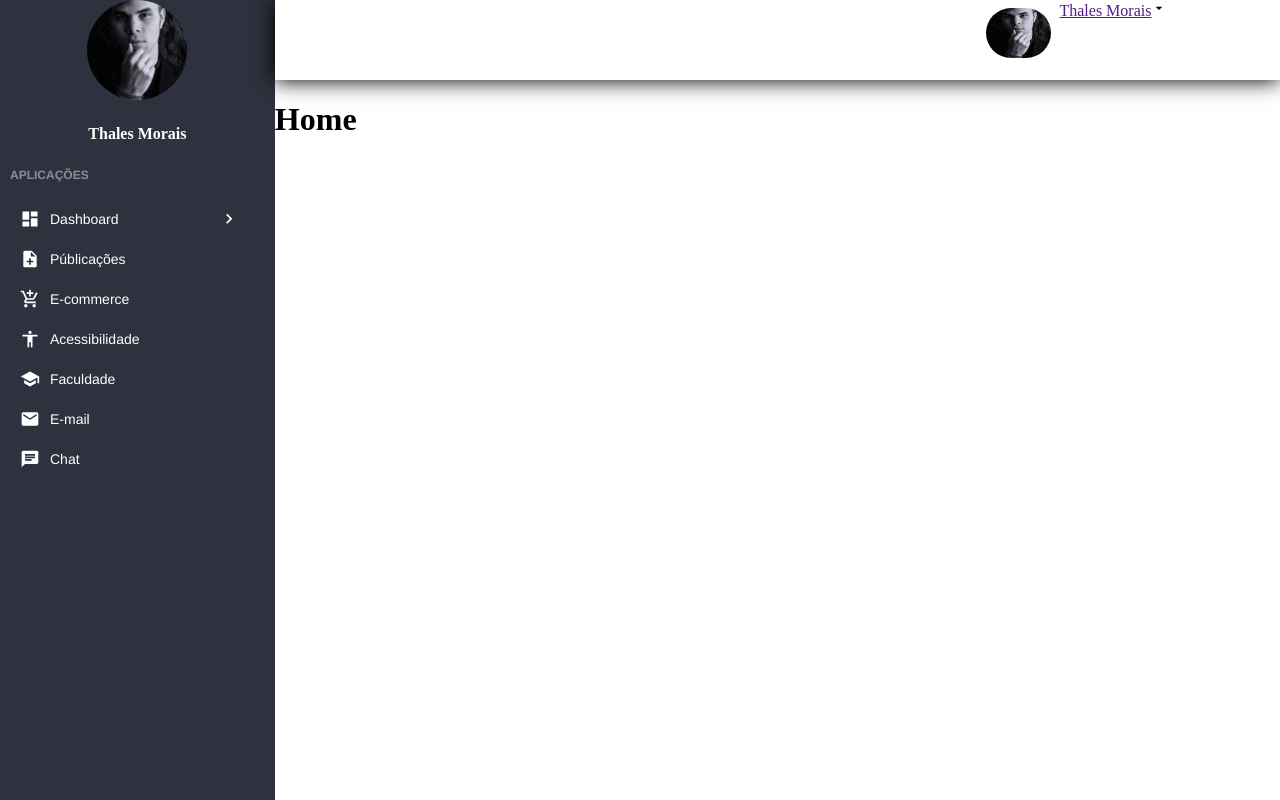
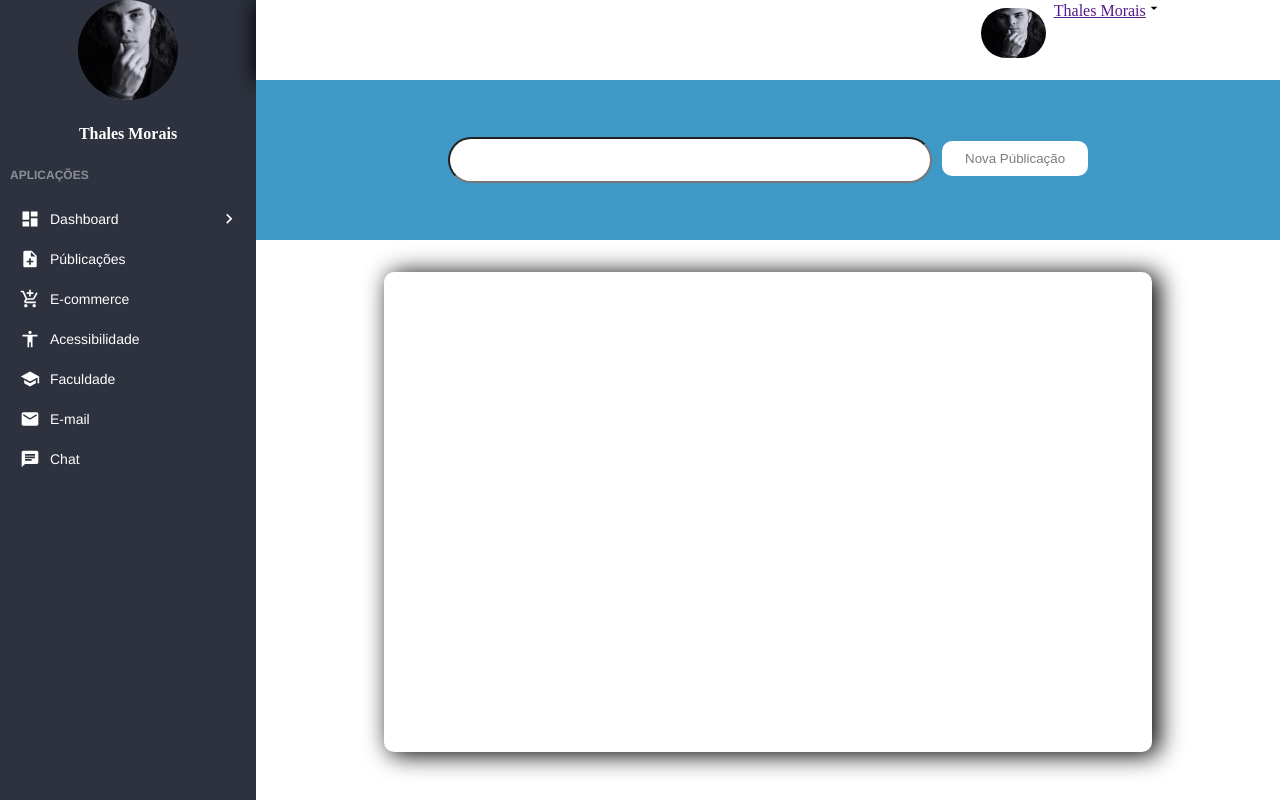
Before and after one commit to Thalesmoraisdealmeida21/dashboardCms, a React (Create React App) app: page / in a window 1280 px wide. Built offline with nearby package versions, Linux system fonts and the light colour scheme.

Commit message:
Adicionado tela home

```diff
--- /dev/null
+++ b/src/components/pages/home.css
@@ -0,0 +1,55 @@
+.headerPage{
+
+  display: flex;
+  flex-direction: row;
+  background-color: #3F99C6;
+  width: 80vw;
+  height: 20vh;
+
+}
+
+.headerPage input{
+  height: 40px;
+  border-radius: 50px;
+  background-color: white;
+  outline: none;
+  width: 100%;
+}
+
+.form{
+  display: flex;
+  flex-direction: row;
+  margin-left: 15vw;
+  margin-right: 15vw;
+  margin-top: auto;
+  margin-bottom: auto;
+  width: 100%;
+
+}
+
+
+.headerPage .form button{
+  height: 35px;
+  border-radius: 10px;
+  margin-left: 10px;
+  width: 30%;
+  margin-top: 4px;
+  border: transparent;
+  background:#FFFFFF;
+  color: #7C7C7C;
+}
+
+.card{
+  box-shadow: 1px 1px 1px;
+  position: absolute;
+  margin-left: 10vw;
+  margin-right: 10vw;
+  width: 60%;
+  height: 60vh;
+  box-shadow: 6px 2px 24px 1px;
+  bottom: 0;
+  top: 34vh;
+  background: white;
+  border-radius: 10px;
+
+}
--- a/src/components/pages/home.js
+++ b/src/components/pages/home.js
@@ -1,12 +1,29 @@
 import React from 'react'
 
-
+import './home.css'
 export default function(){
 
 
   return(
     <div className="">
-      <h1>Home</h1>
+
+      <div className="headerPage">
+
+
+            <div className="form">
+              <input type="text"/>
+              <button>Nova Públicação</button>
+            </div>
+
+
+
+
+      </div>
+
+
+        <div className="card">
+
+        </div>
     </div>
   )
 }
```
